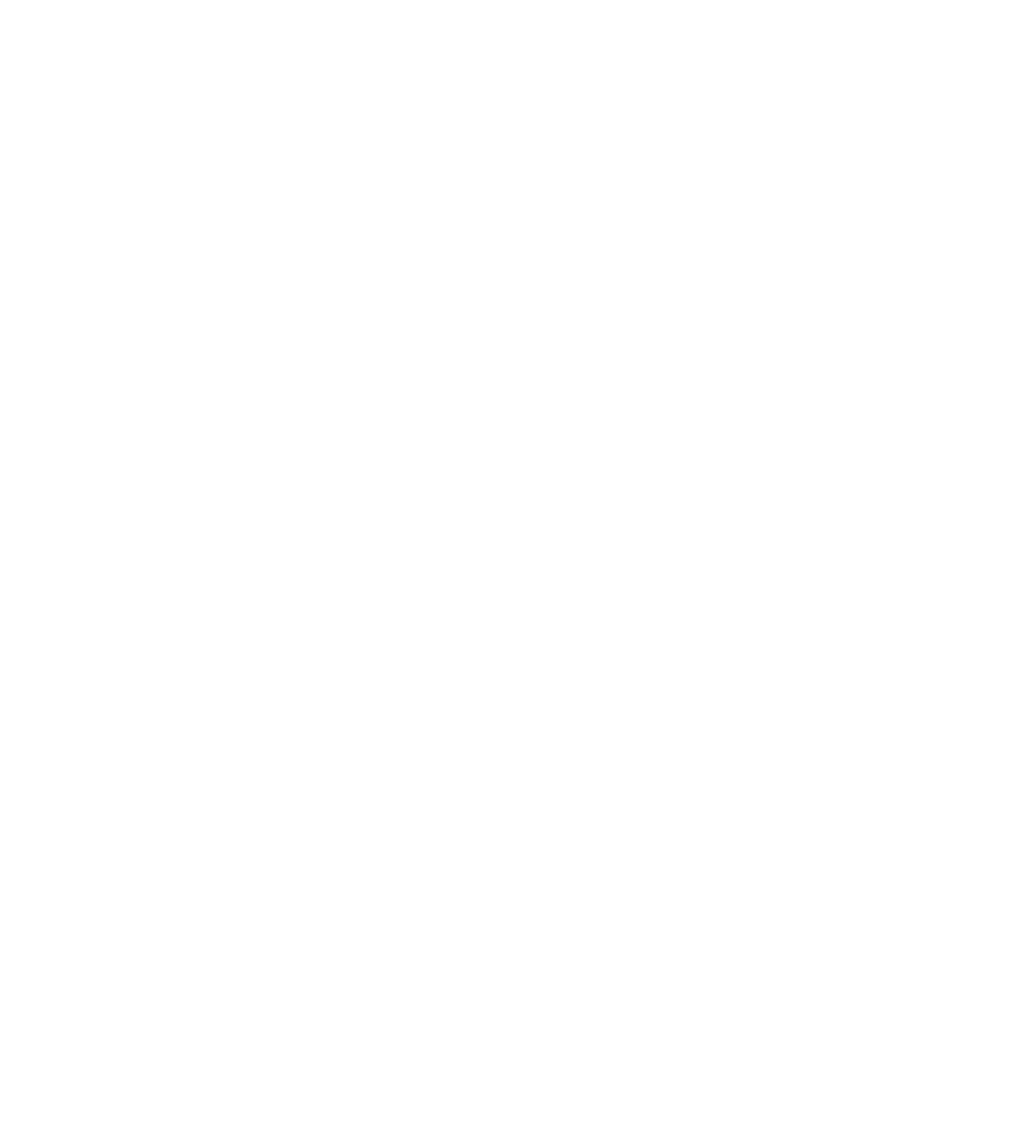
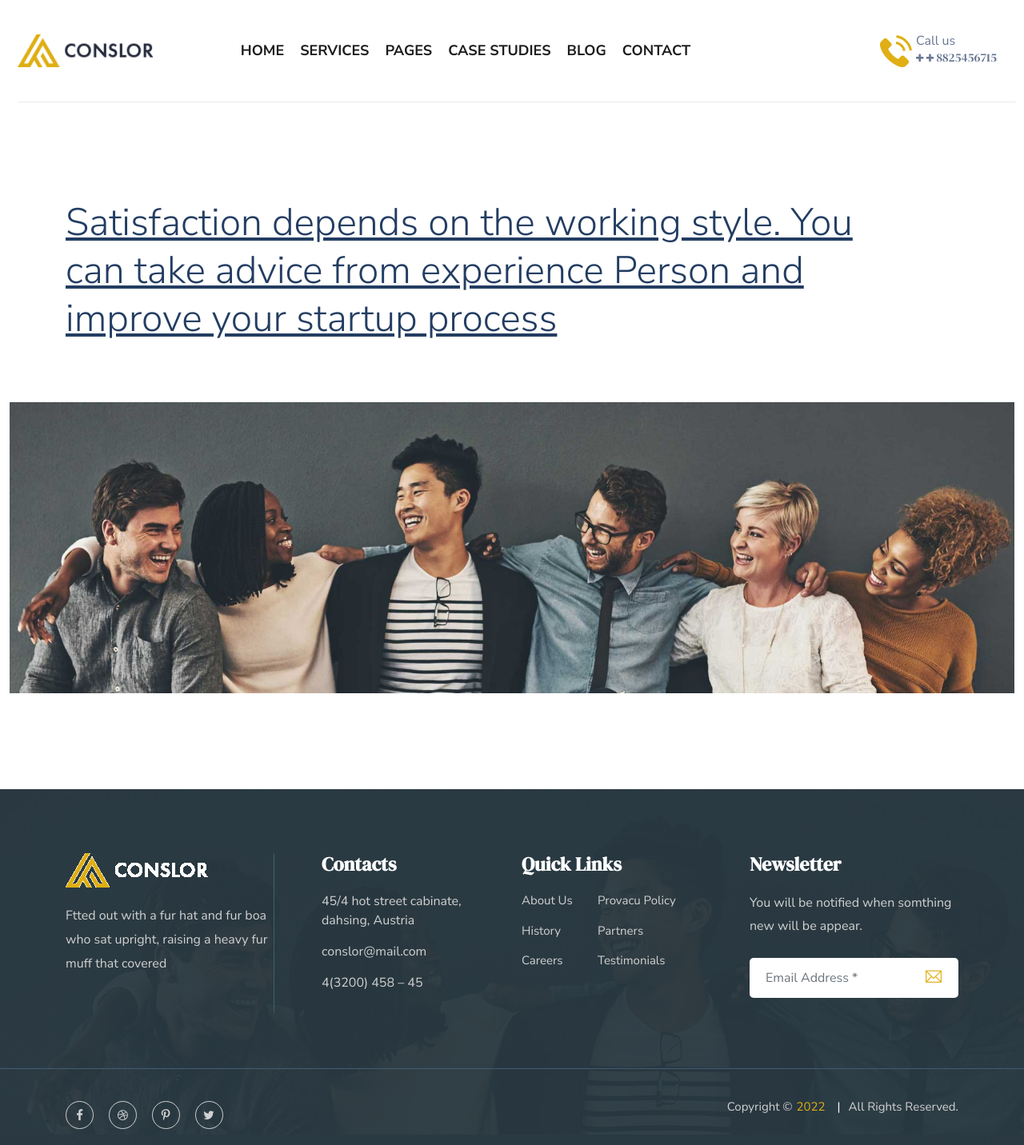
Before and after one commit to abdul-kader715/Conslor, a plain HTML site: page service-single.html in a window 1280 px wide. Shown: the whole page at 80% size. Before the commit the page ends 800 px from the top, so only its background shows below. Drawn offline with Linux system fonts and the light colour scheme; files whose address does not match are found by name.

Commit message:
secrvic singer start

```diff
--- a/service-single.html
+++ b/service-single.html
@@ -0,0 +1,293 @@
+<!DOCTYPE html>
+<html lang="en">
+
+<head>
+    <meta charset="utf-8">
+    <meta http-equiv="X-UA-Compatible" content="IE=edge">
+    <meta name="viewport" content="width=device-width, initial-scale=1">
+    <meta name="author" content="wpOceans">
+    <link rel="shortcut icon" type="image/png" href="assets/images/favicon.png">
+    <title> Conslor – HTML5 Template</title>
+    <link href="assets/css/themify-icons.css" rel="stylesheet">
+    <link href="assets/css/flaticon.css" rel="stylesheet">
+    <link href="assets/css/font-awesome.min.css" rel="stylesheet">
+    <link href="assets/css/bootstrap.min.css" rel="stylesheet">
+    <link href="assets/css/animate.css" rel="stylesheet">
+    <link href="assets/css/owl.carousel.css" rel="stylesheet">
+    <link href="assets/css/owl.theme.css" rel="stylesheet">
+    <link href="assets/css/slick.css" rel="stylesheet">
+    <link href="assets/css/slick-theme.css" rel="stylesheet">
+    <link href="assets/css/swiper.min.css" rel="stylesheet">
+    <link href="assets/css/owl.transitions.css" rel="stylesheet">
+    <link href="assets/css/jquery.fancybox.css" rel="stylesheet">
+    <link href="assets/css/odometer-theme-default.css" rel="stylesheet">
+    <link href="assets/sass/style.css" rel="stylesheet">
+</head>
+
+<body>
+
+    <!-- start page-wrapper -->
+    <div class="page-wrapper">
+        <!-- start preloader -->
+        <div class="preloader">
+            <div class="vertical-centered-box">
+                <div class="content">
+                    <div class="loader-circle"></div>
+                    <div class="loader-line-mask">
+                        <div class="loader-line"></div>
+                    </div>
+                    <img src="assets/images/preloader.png" alt="">
+                </div>
+            </div>
+        </div>
+        <!-- end preloader -->
+
+        <!-- start header -->
+        <header id="header">
+            <!-- end topbar -->
+            <div class="wpo-site-header wpo-header-style-4">
+                <nav class="navigation navbar navbar-expand-lg navbar-light">
+                    <div class="container-fluid">
+                        <div class="shepe-7">
+                            <div class="row align-items-center">
+                                <div class="col-lg-3 col-md-2 col-3 d-lg-none dl-block">
+                                    <div class="mobail-menu">
+                                        <button type="button" class="navbar-toggler open-btn">
+                                            <span class="sr-only">Toggle navigation</span>
+                                            <span class="icon-bar first-angle"></span>
+                                            <span class="icon-bar middle-angle"></span>
+                                            <span class="icon-bar last-angle"></span>
+                                        </button>
+                                    </div>
+                                </div>
+                                <div class="col-lg-2 col-md-6 col-6">
+                                    <div class="navbar-header">
+                                        <a class="navbar-brand" href="index.html"><img src="assets/images/logo.png"
+                                                alt=""></a>
+                                    </div>
+                                </div>
+                                <div class="col-lg-7 col-md-1 col-1">
+                                    <div id="navbar" class="collapse navbar-collapse navigation-holder">
+                                        <button class="menu-close"><i class="ti-close"></i></button>
+                                        <ul class="nav navbar-nav mb-2 mb-lg-0">
+                                            <li class="menu-item-has-children">
+                                                <a class="active" href="#">Home</a>
+                                                <ul class="sub-menu">
+                                                    <li><a class="active" href="index.html">Home style 1</a></li>
+                                                    <li><a href="index-2.html">Home style 2</a></li>
+                                                    <li><a href="index-3.html">Home style 3</a></li>
+                                                </ul>
+                                            </li>
+                                            <li class="menu-item-has-children">
+                                                <a href="#">SERVICES</a>
+                                                <ul class="sub-menu">
+                                                    <li><a href="service.html">Services</a></li>
+                                                    <li><a href="service-single.html">service single</a></li>
+                                                </ul>
+                                            </li>
+                                            <li class="menu-item-has-children">
+                                                <a href="#">PAGES</a>
+                                                <ul class="sub-menu">
+                                                    <li><a href="about.html">About</a></li>
+                                                    <li><a href="404.html">404 Error</a></li>
+                                                    <li><a href="faq.html">FAQ</a></li>
+                                                </ul>
+                                            </li>
+                                            <li class="menu-item-has-children">
+                                                <a href="#">CASE STUDIES</a>
+                                                <ul class="sub-menu">
+                                                    <li><a href="case.html">Case Studies</a></li>
+                                                    <li><a href="case-single.html">Case Single</a></li>
+                                                </ul>
+                                            </li>
+                                            <li class="menu-item-has-children">
+                                                <a href="#">Blog</a>
+                                                <ul class="sub-menu">
+                                                    <li><a href="blog.html">Blog right sidebar</a></li>
+                                                    <li><a href="blog-left-sidebar.html">Blog left sidebar</a></li>
+                                                    <li><a href="blog-fullwidth.html">Blog fullwidth</a></li>
+                                                    <li class="menu-item-has-children">
+                                                        <a href="#">Blog details</a>
+                                                        <ul class="sub-menu">
+                                                            <li><a href="blog-single.html">Blog details right
+                                                                    sidebar</a>
+                                                            </li>
+                                                            <li><a href="blog-single-left-sidebar.html">Blog details
+                                                                    left
+                                                                    sidebar</a></li>
+                                                            <li><a href="blog-single-fullwidth.html">Blog details
+                                                                    fullwidth</a></li>
+                                                        </ul>
+                                                    </li>
+                                                </ul>
+                                            </li>
+                                            <li><a href="contact.html">Contact</a></li>
+                                        </ul>
+
+                                    </div><!-- end of nav-collapse -->
+                                </div>
+                                <div class="col-lg-3 col-md-3 col-2">
+                                    <div class="header-right">
+                                        <div class="close-form">
+                                            <a href="tel:+8825456715">
+                                                <i class="fi flaticon-telephone"></i>
+                                                <div class="call-us">
+                                                    <span>Call us</span>
+                                                    <h2><i class="fa fa-plus" aria-hidden="true"></i> <i
+                                                            class="fa fa-plus" aria-hidden="true"></i> 8825456715</h2>
+                                                </div>
+                                            </a>
+                                        </div>
+                                    </div>
+                                </div>
+                            </div>
+                        </div>
+                    </div><!-- end of container -->
+                </nav>
+            </div>
+        </header>
+        <!-- end of header -->
+
+        <!-- start of wpo-breadcumb-area -->
+        <section class="wpo-breadcumb-area section-padding">
+            <div class="container">
+                <div class="row">
+                    <div class="col-11">
+                        <div class="page-title">
+                            <h2>Satisfaction depends on the working style. You can
+                                take advice from experience Person and improve your
+                                startup process</h2>
+                        </div>
+                    </div>
+                </div>
+            </div>
+            <div class="container-fluid">
+                <div class="wpo-breadcumb-wrap">
+                    <img src="assets/images/page-title.jpg" alt="">
+                </div>
+            </div>
+        </section>
+        <!-- end of wpo-breadcumb-area -->
+
+
+
+
+
+
+
+
+
+        <!-- start of wpo-site-footer-section -->
+        <footer class="wpo-site-footer-s2">
+            <div class="wpo-upper-footer">
+                <div class="container">
+                    <div class="row">
+                        <div class="col col-lg-3 col-md-6 col-sm-12 col-12">
+                            <div class="widget about-widget">
+                                <div class="logo widget-title">
+                                    <img src="assets/images/logo-2.png" alt="blog">
+                                </div>
+                                <p>Ftted out with a fur hat and fur boa who sat upright,
+                                    raising a heavy fur muff that covered</p>
+                            </div>
+                        </div>
+                        <div class="col col-lg-3 col-md-6 col-sm-12 col-12">
+                            <div class="widget wpo-contact-widget">
+                                <div class="widget-title">
+                                    <h3>Contacts</h3>
+                                </div>
+                                <div class="contact-ft">
+                                    <ul>
+                                        <li>45/4 hot street cabinate,
+                                            dahsing, Austria</li>
+                                        <li>conslor@mail.com</li>
+                                        <li>4(3200) 458 – 45</li>
+                                    </ul>
+                                </div>
+                            </div>
+                        </div>
+                        <div class="col col-lg-3 col-md-6 col-sm-12 col-12">
+                            <div class="widget link-widget">
+                                <div class="widget-title">
+                                    <h3>Quick Links</h3>
+                                </div>
+                                <div class="row">
+                                    <div class="col-lg-4 col-6">
+                                        <ul>
+                                            <li><a href="about.html">About Us</a></li>
+                                            <li><a href="blog.html">History</a></li>
+                                            <li><a href="checkout.html">Careers</a></li>
+                                        </ul>
+
+                                    </div>
+                                    <div class="col-lg-8 col-6">
+                                        <ul>
+                                            <li><a href="about.html">Provacu Policy</a></li>
+                                            <li><a href="blog.html">Partners</a></li>
+                                            <li><a href="checkout.html">Testimonials</a></li>
+                                        </ul>
+                                    </div>
+                                </div>
+                            </div>
+                        </div>
+
+                        <div class="col col-lg-3 col-md-6 col-sm-12 col-12">
+                            <div class="widget newsletter-widget">
+                                <div class="widget-title">
+                                    <h3>Newsletter</h3>
+                                </div>
+                                <p>You will be notified when somthing new will be appear.</p>
+                                <form>
+                                    <div class="input-1">
+                                        <input type="email" class="form-control" placeholder="Email Address *" required>
+                                    </div>
+                                    <div class="submit clearfix">
+                                        <button type="submit"><i class="ti-email"></i></button>
+                                    </div>
+                                </form>
+                            </div>
+                        </div>
+                    </div>
+                </div> <!-- end container -->
+            </div>
+            <div class="wpo-lower-footer">
+                <div class="container">
+                    <div class="row align-items-center">
+                        <div class="col-lg-6 col-md-12  col-12">
+                            <div class="social-widget">
+                                <ul>
+                                    <li><a href="#"><i class="fa fa-facebook" aria-hidden="true"></i></a></li>
+                                    <li><a href="#"><i class="fa fa-dribbble" aria-hidden="true"></i></a></li>
+                                    <li><a href="#"><i class="fa fa-pinterest-p" aria-hidden="true"></i></a></li>
+                                    <li><a href="#"><i class="fa fa-twitter" aria-hidden="true"></i></a></li>
+                                </ul>
+                            </div>
+                        </div>
+                        <div class="col-lg-6 col-md-12  col-12">
+                            <p class="copyright">Copyright &copy;<span>2022</span>
+                                <span class="copyright-icon">|</span> All Rights Reserved.
+                            </p>
+                        </div>
+                    </div>
+                </div>
+            </div>
+        </footer>
+        <!-- end of wpo-site-footer-section -->
+
+
+    </div>
+    <!-- end of page-wrapper -->
+
+    <!-- All JavaScript files
+    ================================================== -->
+    <script src="assets/js/jquery.min.js"></script>
+    <script src="assets/js/bootstrap.bundle.min.js"></script>
+    <!-- Plugins for this template -->
+    <script src="assets/js/modernizr.custom.js"></script>
+    <script src="assets/js/jquery.dlmenu.js"></script>
+    <script src="assets/js/jquery-plugin-collection.js"></script>
+    <!-- Custom script for this template -->
+    <script src="assets/js/script.js"></script>
+</body>
+
+</html>
```
Also changed, not shown: contact.html (+0 -1 lines), assets/images/service-single/1.jpg (added), assets/images/service-single/2.jpg (added).
